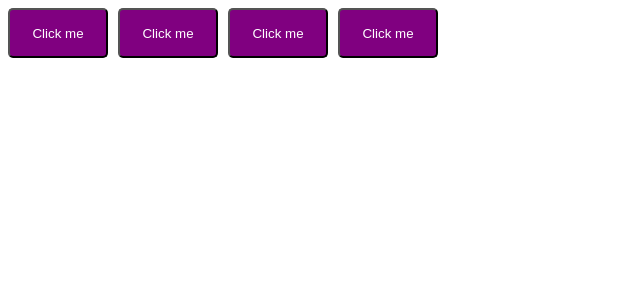
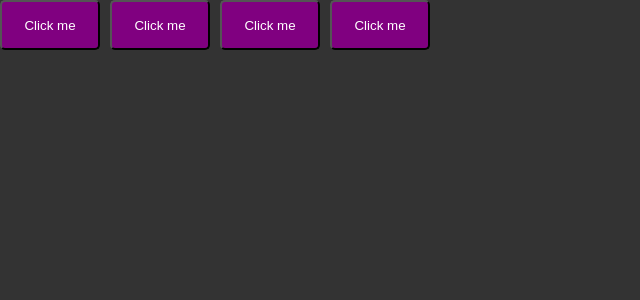
Before and after one commit to Isabelle0210/Timer-Pomodoro, a React (Vite) app in the folder Pomodoro-Timer/: page / in a window 1280 px wide. Shown: the top 300 px of the page, without its empty margins (0-640 px from the left). Built offline with nearby package versions, Linux system fonts and the light colour scheme.

Commit message:
configurações global

```diff
--- a/Pomodoro-Timer/src/App.tsx
+++ b/Pomodoro-Timer/src/App.tsx
@@ -1,6 +1,7 @@
 import { Button } from "./components/button";
 import { ThemeProvider } from "styled-components";
 import { defaultTheme } from "./styles/themes/default";
+import { GlobalStyle } from "./styles/global";
 
 
 export function App() {
@@ -8,11 +9,14 @@ export function App() {
   return (
     <>
       <ThemeProvider theme={defaultTheme}>
+
         <Button variant={"primary"} />
         <Button variant={"secondary"} />
         <Button variant={"danger"}/>
         <Button variant={"success"}/>
-        </ThemeProvider>
+
+        <GlobalStyle />
+      </ThemeProvider>
 
     </>
   )
--- /dev/null
+++ b/Pomodoro-Timer/src/styles/global.ts
@@ -0,0 +1,14 @@
+
+import { createGlobalStyle } from 'styled-components';
+
+export const GlobalStyle = createGlobalStyle`
+*{
+    margin: 0;
+    padding: 0;
+    box-sizing: border-box;
+    }
+    body{
+        background-color:#333;
+        color: #fff;
+    }
+`
```
Also changed, not shown: Pomodoro-Timer/src/@types/styles.d.ts (added, +15 -0 lines), Pomodoro-Timer/src/components/Button.styles.ts (+5 -2 lines).
